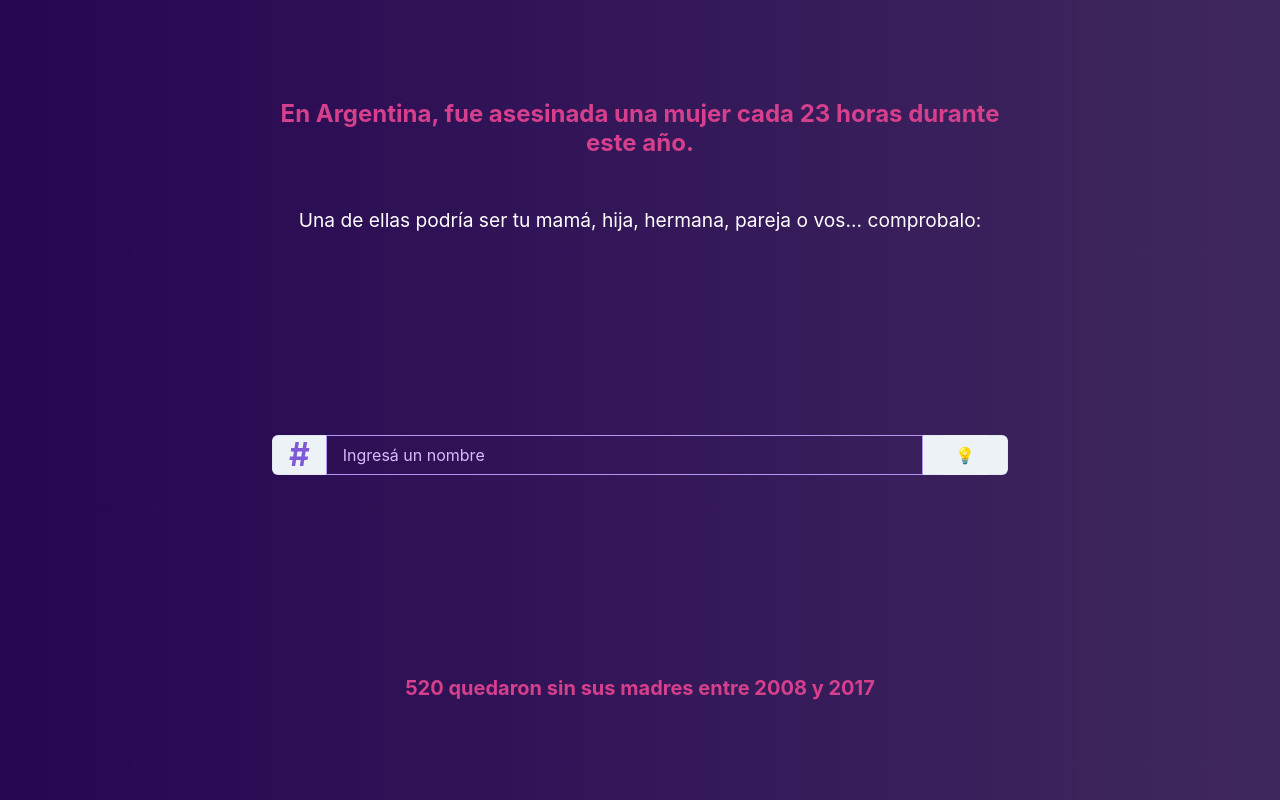
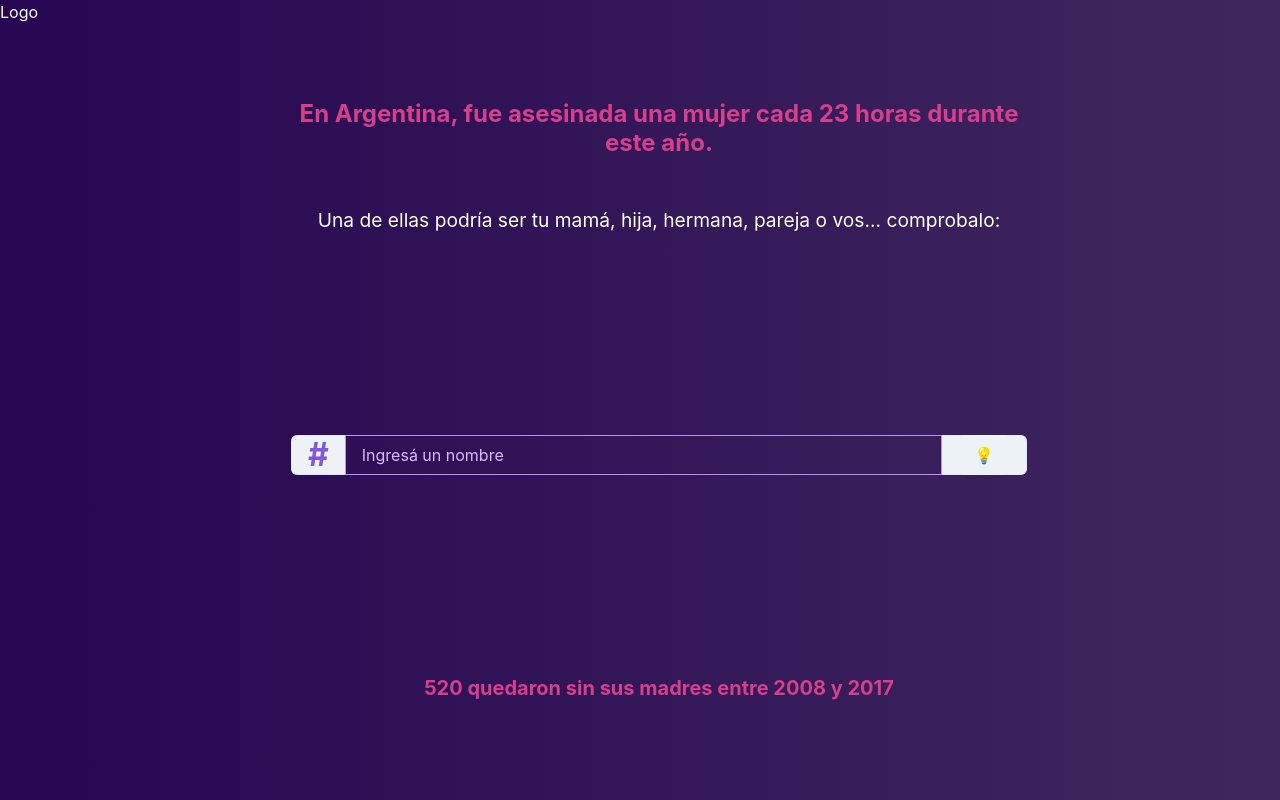
Before and after one commit to ojedacristian/paren-de-matarnos-ReactJS, a React (Vite) app: page /home in a window 1280 px wide. Built offline with nearby package versions, Linux system fonts and the light colour scheme; no server answers.

Commit message:
agregado el react router

```diff
--- a/src/App.tsx
+++ b/src/App.tsx
@@ -1,7 +1,7 @@
 import { Box } from '@chakra-ui/react';
-import { HomeScreen } from './HomeScreen';
+import AppRouter from './router/AppRouter';
 
-function App() {
+const App: React.FC = () => {
   return (
     <Box
       backgroundImage="linear-gradient(90deg, #270652 0%, #3f285e 100%)"
@@ -11,7 +11,7 @@ function App() {
       display="flex"
       justifyContent="center"
     >
-      <HomeScreen />
+      <AppRouter />
     </Box>
   );
 }
--- a/src/HomeScreen.tsx
+++ b/src/HomeScreen.tsx
@@ -2,20 +2,16 @@ import { Container } from '@chakra-ui/react';
 import Search from './components/Search';
 import Title from './components/Title';
 import DataSub from './components/DataSub';
+import { Link } from 'react-router-dom';
 
-export function HomeScreen() {
+const HomeScreen: React.FC = () => {
   return (
-    <Container
-      minWidth="container.md"
-      display="flex"
-      flexDirection="column"
-      justifyContent="space-around"
-    >
-      <Title />
-      <Search />
-      <DataSub />
-    </Container>
-  );
-}
+    <>
+    <Title />
+    <Search />
+    <DataSub />
+    </>
+  )
+};
 
 export default HomeScreen;
--- /dev/null
+++ b/src/SearchScreen.tsx
@@ -0,0 +1,10 @@
+import React from 'react'
+import { useParams } from 'react-router-dom'
+
+export const SearchScreen:React.FC = () => {
+    const { id } = useParams()
+
+    return (
+    <div>SearchScreen {id} </div>
+  )
+}
--- a/src/components/Search.tsx
+++ b/src/components/Search.tsx
@@ -2,17 +2,19 @@ import {
   Box, Input, InputGroup, InputLeftAddon, InputRightAddon, Button,
 } from '@chakra-ui/react';
 import { useState } from 'react';
-import api from '../services/api';
+import { useNavigate } from 'react-router-dom';
 
-export function Search() {
-  console.log(import.meta.env.MODE);
-  console.log(import.meta.env.VITE_APIKEY);
-
-  const [isDisabled, setIsDisabled] = useState(false);
+const Search: React.FC = () => {
+  const [isDisabled, setIsDisabled] = useState<boolean>(false);
+  const [value, setValue] = useState<string>('')
+  const navigate = useNavigate()
   const handleClick = () => {
-    api.list('Maria');
     setIsDisabled(true);
+    navigate(`/search/${value}`)
   };
+  const handleChange = (e: React.ChangeEvent<HTMLInputElement> )=>{
+    setValue(e.target.value)
+  }
   return (
     <Box display="flex">
       <InputGroup>
@@ -25,8 +27,9 @@ export function Search() {
           _placeholder={{
             color: 'inherit',
           }}
+          value={value}
+          onChange={ (e)=> handleChange(e) }
         />
-        {/* <InputRightAddon children="💡" /> */}
         <InputRightAddon>
           <Button onClick={handleClick} disabled={isDisabled}>
             💡
@@ -35,6 +38,6 @@ export function Search() {
       </InputGroup>
     </Box>
   );
-}
+};
 
 export default Search;
--- a/src/main.tsx
+++ b/src/main.tsx
@@ -1,12 +1,15 @@
 import { ChakraProvider } from '@chakra-ui/react';
 import React from 'react';
 import ReactDOM from 'react-dom/client';
+import { BrowserRouter } from 'react-router-dom';
 import App from './App';
 
 ReactDOM.createRoot(document.getElementById('root')!).render(
   <React.StrictMode>
     <ChakraProvider>
-      <App />
+      <BrowserRouter>
+        <App />
+      </BrowserRouter>
     </ChakraProvider>
   </React.StrictMode>,
 );
--- /dev/null
+++ b/src/router/AppRouter.tsx
@@ -0,0 +1,28 @@
+import { Container } from '@chakra-ui/react';
+import { Navigate, Route, Routes, Link } from 'react-router-dom';
+import HomeScreen from '../HomeScreen';
+import { SearchScreen } from '../SearchScreen';
+
+function AppRouter() {
+  return (
+    <>
+      <Link to='/'>
+       Logo
+      </Link>
+      <Container
+    minWidth="container.md"
+    display="flex"
+    flexDirection="column"
+    justifyContent="space-around"
+    >
+    <Routes>
+      <Route path="/home" element={<HomeScreen />} />
+      <Route path="/search/:id" element={<SearchScreen />} />
+      <Route path="/*" element={<Navigate to="/home" />} />
+    </Routes>
+    </Container>
+    </>
+  );
+}
+
+export default AppRouter;
```
Also changed, not shown: package.json (+3 -5 lines), .eslintrc.json, 1 other file (tests, documents, lock files or other folders).
